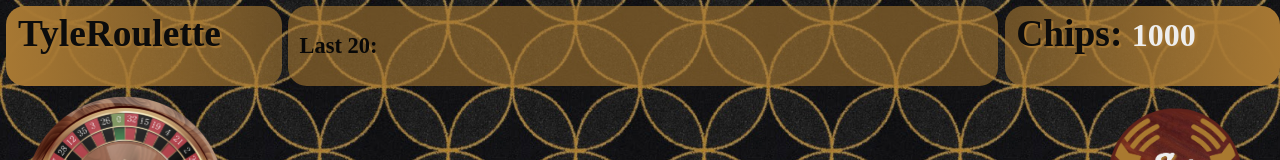
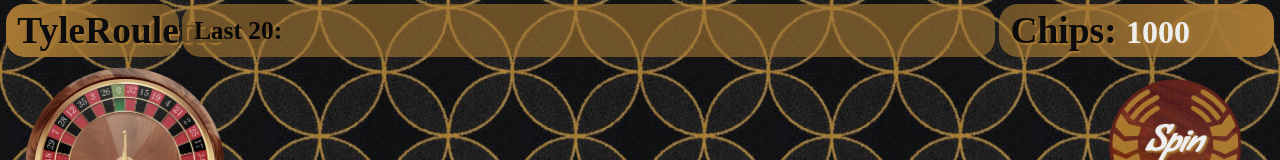
Before and after one commit to tfunk2/tyleRoulette, a React (Create React App) app: page / in a window 1280 px wide. Shown: the top 160 px of the page. Built offline with nearby package versions, Linux system fonts and the light colour scheme; a web font is replaced by a local one.

Commit message:
changed header styling to better fit title

```diff
--- a/src/App.css
+++ b/src/App.css
@@ -20,21 +20,19 @@ html {
 .app-header {
   display: flex;
   justify-content: space-between;
-  margin-top: 0.8vh;
+  margin-top: 0.5vh;
+  height: auto;
 }
 
 .wheel-history {
   display: flex;
-  width: 55vw;
-  /* margin-left: 5vw; */
-  /* margin-bottom: 1vw; */
+  width: 63vw;
   background-color: rgba(167, 121, 51, 0.6);
-
   border-radius: 14pt;
   padding-left: 0.5vw;
-  margin-left: .5vw;
+  margin-left: .3vw;
   font-family: 'Condiment', cursive;
-  font-size: 1.5vw;
+  font-size: 1.7vw;
   align-items: center;
   font-weight: bold;
   color: rgb(8, 8, 8);
@@ -47,45 +45,45 @@ html {
 
 .green-previous-number {
   background-color: rgba(89, 161, 34, 0.9);
-  width: 2vw;
-  height: 2vw;
+  width: 2.45vw;
+  height: 2.45vw;
   display: flex;
   justify-content: center;
   align-items: center;
   font-family: 'Libre Baskerville', serif;
   border-radius: 10pt;
   padding: .2vh;
-  font-size: 1.5vw;
+  font-size: 1.6vw;
   margin-bottom: 1.2vh;
   margin-left: .1vw;
 }
 
 .red-previous-number {
   background-color: rgba(254, 0, 0, 0.9);
-  width: 2vw;
-  height: 2vw;
+  width: 2.45vw;
+  height: 2.45vw;
   display: flex;
   justify-content: center;
   align-items: center;
   font-family: 'Libre Baskerville', serif;
   border-radius: 10pt;
   padding: .2vh;
-  font-size: 1.5vw;
+  font-size: 1.6vw;
   margin-bottom: 1.2vh;
   margin-left: .1vw;
 }
 
 .black-previous-number {
   background-color: rgba(22, 22, 22, 0.9);
-  width: 2vw;
-  height: 2vw;
+  width: 2.45vw;
+  height: 2.45vw;
   display: flex;
   justify-content: center;
   align-items: center;
   font-family: 'Libre Baskerville', serif;
   border-radius: 10pt;
   padding: .2vh;
-  font-size: 1.5vw;
+  font-size: 1.6vw;
   margin-bottom: 1.2vh;
   margin-left: .1vw;
 }
@@ -97,13 +95,14 @@ html {
 .header-div {
   display: flex;
   align-items: flex-start;
-  width: 21vw;
-  height: 10vh;
+  width: 13vw;
+  /* height: 10vh; */
+  height: 100%;
   background: linear-gradient(0.25turn, rgb(167,120,51), rgba(167, 121, 51, 0.6));
   text-shadow: rgb(167,120,51) 2px 2px 1px;
   border-radius: 14pt;
   padding-left: 0.5vw;
-  margin-left: .5vw;
+  margin-left: .3vw;
   font-family: 'Condiment', cursive;
   font-size: 2.5vw;
   color: rgb(12, 12, 12);
@@ -115,6 +114,8 @@ html {
   align-items: flex-start;
   position: relative;
   background: linear-gradient(0.75turn, rgb(167,120,51), rgba(167, 121, 51, 0.6));
+  margin-right: .3vw;
+  width: 21vw;
 }
 
 .wood-railing {
--- a/src/stylesheets/BettingOptions.css
+++ b/src/stylesheets/BettingOptions.css
@@ -162,7 +162,7 @@
     flex-direction: column;
     justify-content: center;
     align-items: center;
-    background-color: rgb(167,120,51, 0.7);
+    background-color: rgb(167,120,51, 0.85);
     z-index: 101;
     border-radius: 6pt;
     padding: 3vh;
```
